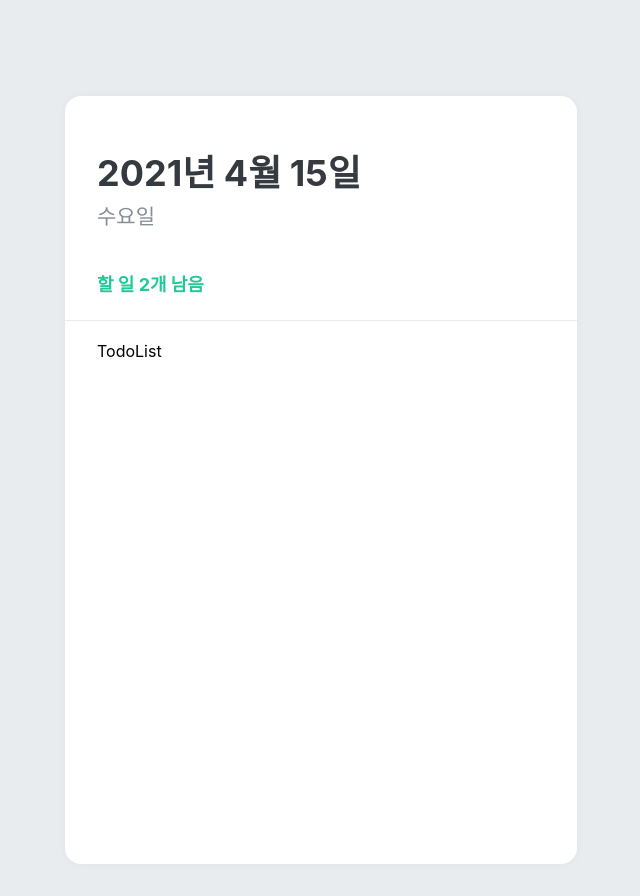
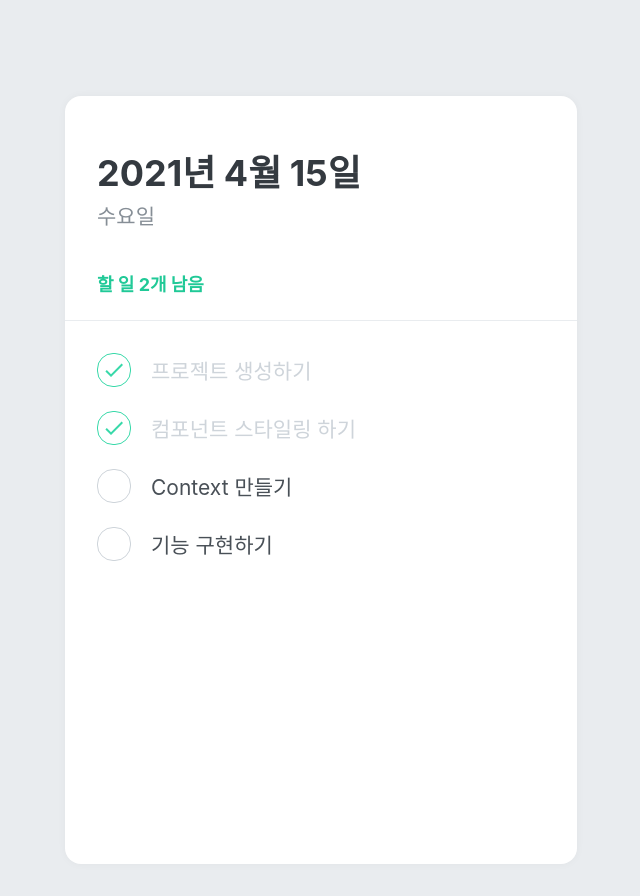
Before and after one commit to seoyeon-baek/TodoLIst, a React (Create React App) app: page / in a window 1280 px wide. Shown: the whole page, without its empty margins (319-959 px from the left). Built offline with nearby package versions, Linux system fonts and the light colour scheme.

Commit message:
Add: TodoItem TodoList에 보여줌

```diff
--- a/src/components/TodoItem.js
+++ b/src/components/TodoItem.js
@@ -63,6 +63,11 @@
     <TodoItemBlock>
       <CheckCircle done={done}>{done && <MdDone />}</CheckCircle>
       <Text done={done}>{text}</Text>
+      <Remove>
+        <MdDelete />
+      </Remove>
     </TodoItemBlock>
   );
 }
+
+export default TodoItem;
--- a/src/components/TodoList.js
+++ b/src/components/TodoList.js
@@ -1,5 +1,6 @@
 import React from "react";
 import styled from "styled-components";
+import TodoItem from "./TodoItem";
 
 const TodoListBlock = styled.div`
   flex: 1;
@@ -9,7 +10,14 @@
 `;
 
 function TodoList() {
-  return <TodoListBlock>TodoList</TodoListBlock>;
+  return (
+    <TodoListBlock>
+      <TodoItem text="프로젝트 생성하기" done={true}></TodoItem>
+      <TodoItem text="컴포넌트 스타일링 하기" done={true}></TodoItem>
+      <TodoItem text="Context 만들기" done={false}></TodoItem>
+      <TodoItem text="기능 구현하기" done={false}></TodoItem>
+    </TodoListBlock>
+  );
 }
 
 export default TodoList;
```
